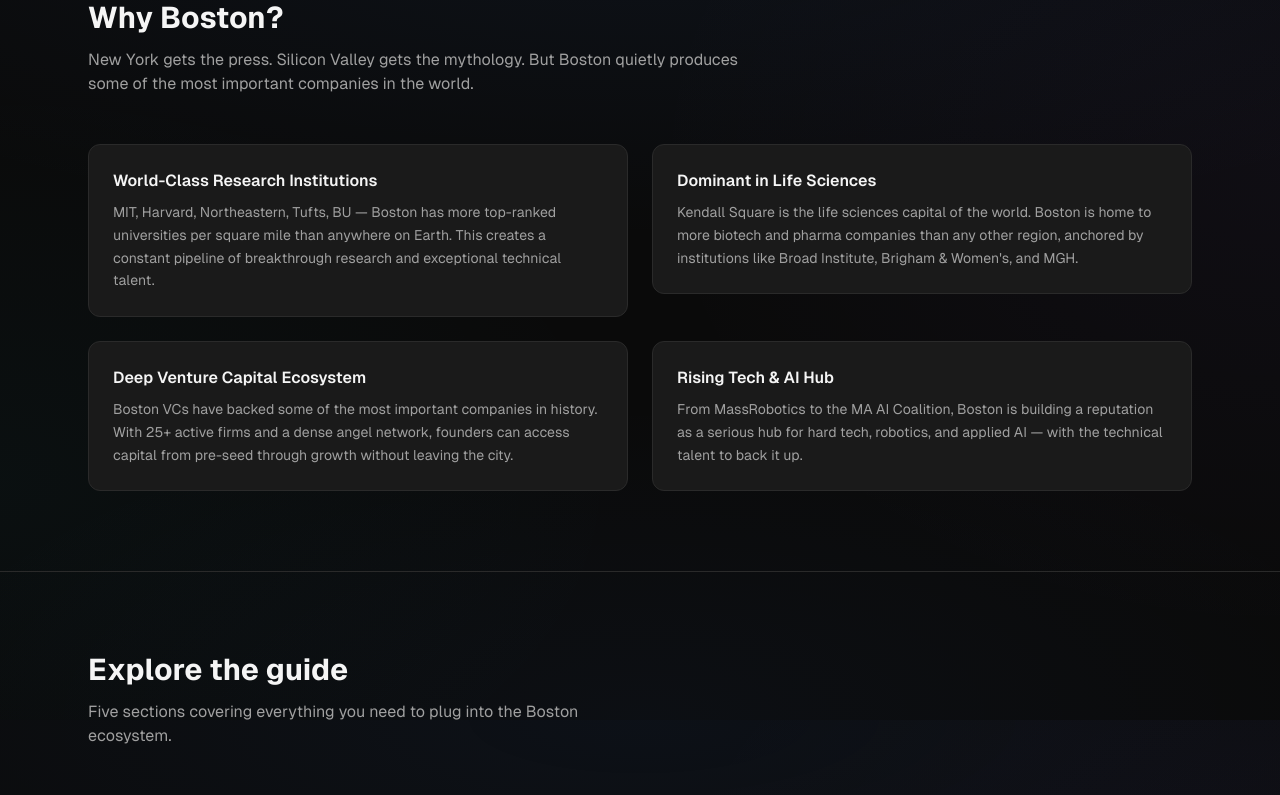
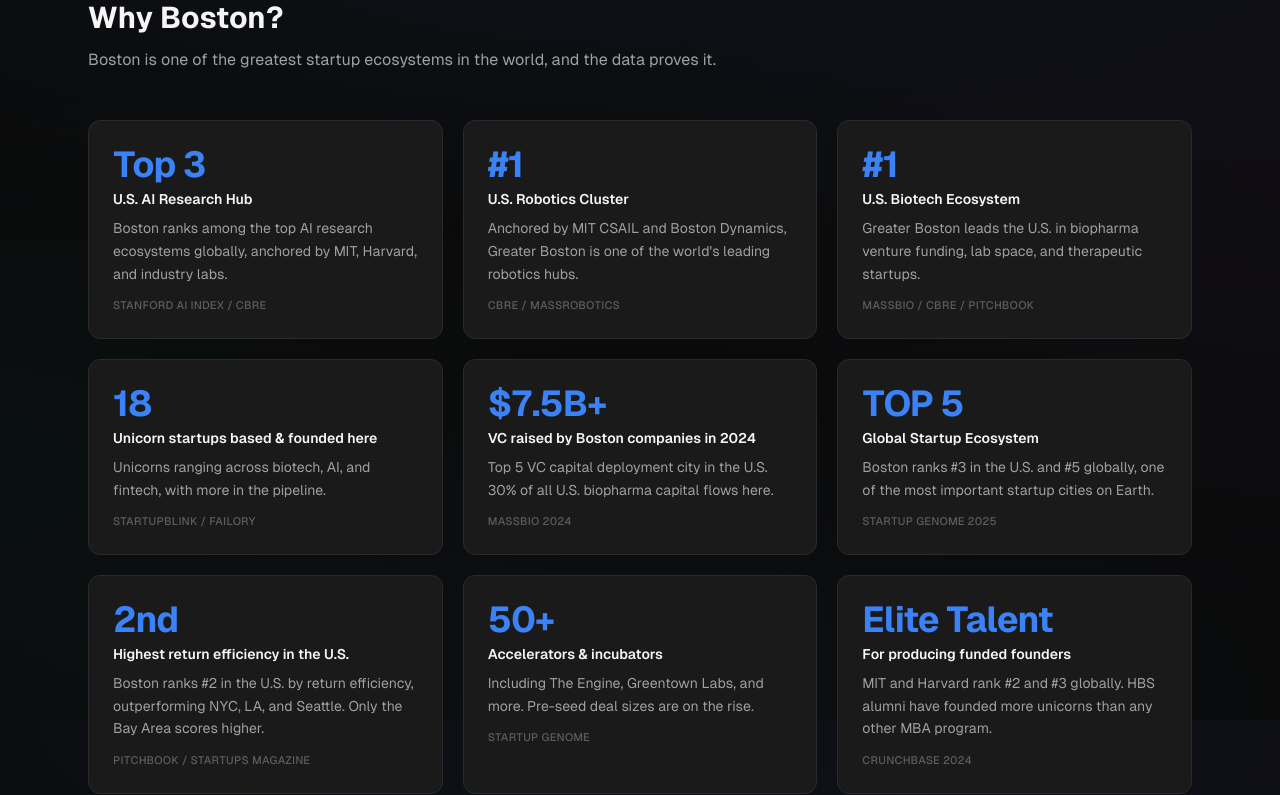
Before and after one commit to bkatz3/BostonTechScene, a Next.js app: page / in a window 1280 px wide. Shown: the part 880-1675 px from the top of the page. Built offline with nearby package versions, Linux system fonts and the light colour scheme.

Commit message:
why boston

```diff
--- a/app/page.tsx
+++ b/app/page.tsx
@@ -42,22 +42,60 @@
   },
 ];
 
-const whyBostonPoints = [
+const whyBostonStats = [
   {
-    title: "World-Class Research Institutions",
-    body: "MIT, Harvard, Northeastern, Tufts, BU — Boston has more top-ranked universities per square mile than anywhere on Earth. This creates a constant pipeline of breakthrough research and exceptional technical talent.",
+    number: "Top 3",
+    label: "U.S. AI Research Hub",
+    body: "Boston ranks among the top AI research ecosystems globally, anchored by MIT, Harvard, and industry labs.",
+    source: "Stanford AI Index / CBRE",
   },
   {
-    title: "Dominant in Life Sciences",
-    body: "Kendall Square is the life sciences capital of the world. Boston is home to more biotech and pharma companies than any other region, anchored by institutions like Broad Institute, Brigham & Women's, and MGH.",
+    number: "#1",
+    label: "U.S. Robotics Cluster",
+    body: "Anchored by MIT CSAIL and Boston Dynamics, Greater Boston is one of the world's leading robotics hubs.",
+    source: "CBRE / MassRobotics",
   },
   {
-    title: "Deep Venture Capital Ecosystem",
-    body: "Boston VCs have backed some of the most important companies in history. With 25+ active firms and a dense angel network, founders can access capital from pre-seed through growth without leaving the city.",
+    number: "#1",
+    label: "U.S. Biotech Ecosystem",
+    body: "Greater Boston leads the U.S. in biopharma venture funding, lab space, and therapeutic startups.",
+    source: "MassBio / CBRE / PitchBook",
   },
   {
-    title: "Rising Tech & AI Hub",
-    body: "From MassRobotics to the MA AI Coalition, Boston is building a reputation as a serious hub for hard tech, robotics, and applied AI — with the technical talent to back it up.",
+    number: "18",
+    label: "Unicorn startups based & founded here",
+    body: "Unicorns ranging across biotech, AI, and fintech, with more in the pipeline.",
+    source: "StartupBlink / Failory",
+  },
+  {
+    number: "$7.5B+",
+    label: "VC raised by Boston companies in 2024",
+    body: "Top 5 VC capital deployment city in the U.S. 30% of all U.S. biopharma capital flows here.",
+    source: "MassBio 2024",
+  },
+  {
+    number: "TOP 5",
+    label: "Global Startup Ecosystem",
+    body: "Boston ranks #3 in the U.S. and #5 globally, one of the most important startup cities on Earth.",
+    source: "Startup Genome 2025",
+  },
+  {
+    number: "2nd",
+    label: "Highest return efficiency in the U.S.",
+    body: "Boston ranks #2 in the U.S. by return efficiency, outperforming NYC, LA, and Seattle. Only the Bay Area scores higher.",
+    source: "PitchBook / Startups Magazine",
+  },
+  {
+    number: "50+",
+    label: "Accelerators & incubators",
+    body: "Including The Engine, Greentown Labs, and more. Pre-seed deal sizes are on the rise.",
+    source: "Startup Genome",
+  },
+  {
+    number: "Elite Talent",
+    label: "For producing funded founders",
+    body: "MIT and Harvard rank #2 and #3 globally. HBS alumni have founded more unicorns than any other MBA program.",
+    source: "Crunchbase 2024",
   },
 ];
 
@@ -116,17 +154,23 @@
             <div className="mb-12">
               <h2 className="text-2xl sm:text-3xl font-bold text-text-primary mb-3">Why Boston?</h2>
               <p className="text-text-secondary max-w-2xl">
-                New York gets the press. Silicon Valley gets the mythology. But Boston quietly produces some of
-                the most important companies in the world.
+                Boston is one of the greatest startup ecosystems in the world, and the data proves it.
               </p>
             </div>
           </FadeIn>
-          <div className="grid sm:grid-cols-2 gap-6">
-            {whyBostonPoints.map((point, i) => (
-              <FadeIn key={point.title} delay={i * 80}>
-                <div className="bg-surface border border-[#2a2a2a] rounded-xl p-6">
-                  <h3 className="text-text-primary font-semibold text-base mb-2">{point.title}</h3>
-                  <p className="text-text-secondary text-sm leading-relaxed">{point.body}</p>
+          <div className="grid sm:grid-cols-2 lg:grid-cols-3 gap-5">
+            {whyBostonStats.map((stat, i) => (
+              <FadeIn key={stat.label} delay={i * 70} className="h-full">
+                <div className="group relative h-full bg-surface border border-[#2a2a2a] rounded-xl p-6 hover:border-accent/30 transition-colors overflow-hidden">
+                  <div className="absolute inset-0 bg-gradient-to-br from-accent/5 to-transparent opacity-0 group-hover:opacity-100 transition-opacity" />
+                  <div className="relative">
+                    <div className="text-3xl sm:text-4xl font-bold text-accent tracking-tight mb-1 leading-none">
+                      {stat.number}
+                    </div>
+                    <div className="text-text-primary font-semibold text-sm mb-2">{stat.label}</div>
+                    <p className="text-text-secondary text-sm leading-relaxed">{stat.body}</p>
+                    <div className="mt-3 text-[11px] text-text-secondary/50 font-medium uppercase tracking-wide">{stat.source}</div>
+                  </div>
                 </div>
               </FadeIn>
             ))}
```
